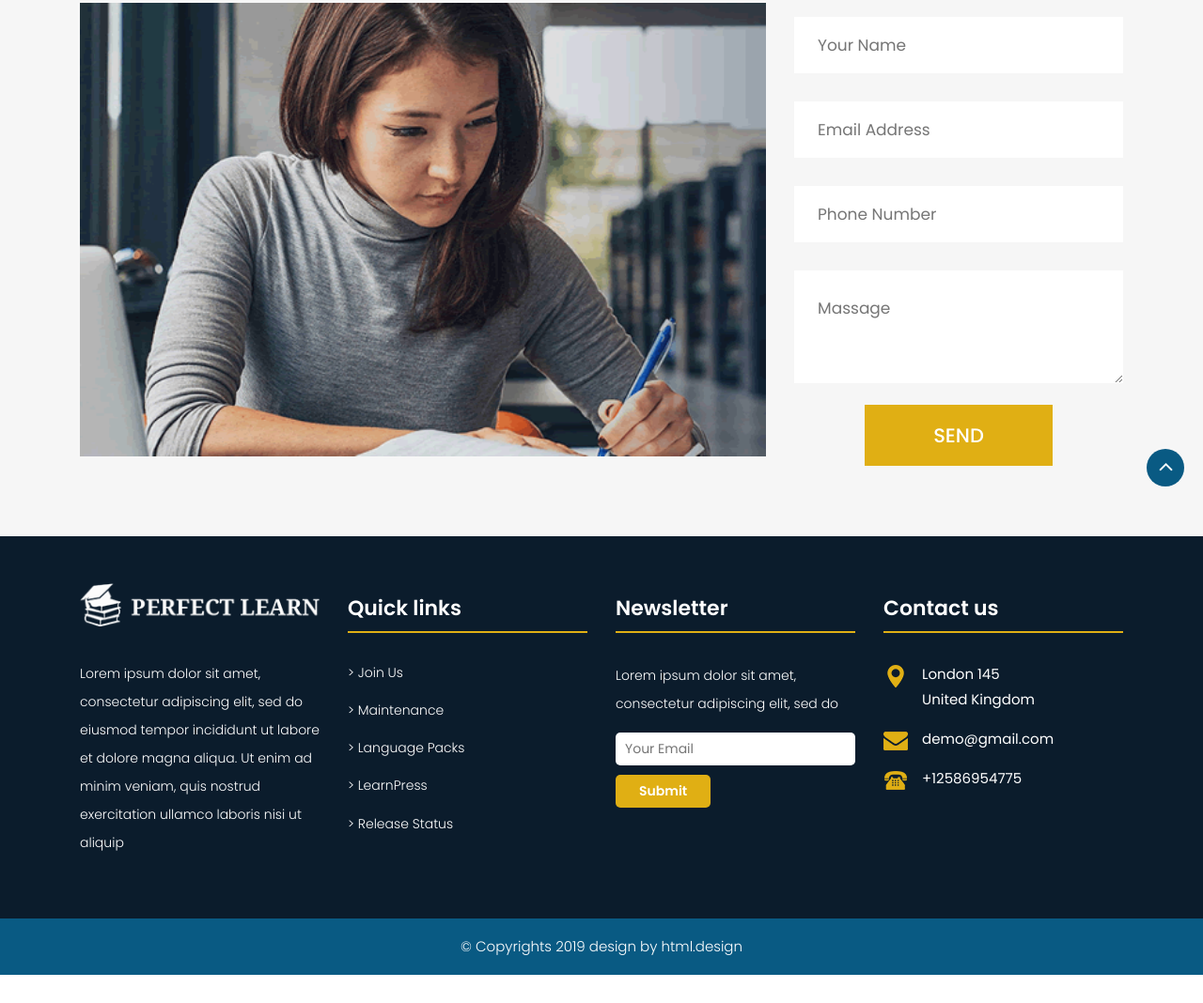
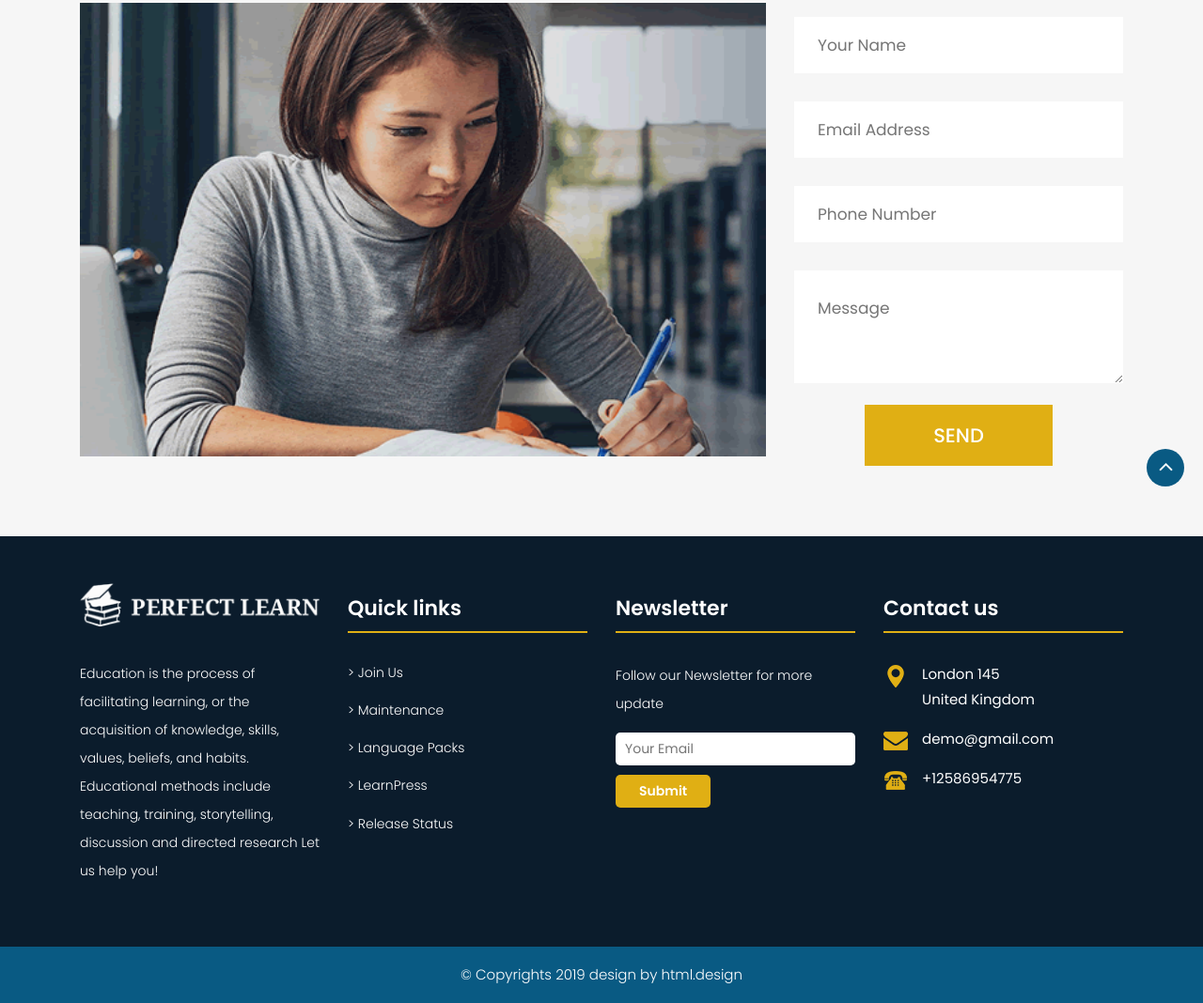
Before and after one commit to The-Codesis/simple-static-website, a plain HTML site: page contact.html in a window 1280 px wide. Shown: the part 272-1340 px from the top of the page at 94% size. Before the commit the page ends 1310 px from the top, so only its background shows below. Drawn offline with Linux system fonts and the light colour scheme.

Commit message:
Some important changes
One of the changes made by me is converting latin into engllish and other changes are Spelling changes which is quite important to be done!

```diff
--- a/contact.html
+++ b/contact.html
@@ -82,7 +82,7 @@
               <li><a class="nav-link active" href="index.html">Home</a></li>
               <li><a class="nav-link" href="about.html">About</a></li>
               <li><a class="nav-link" href="courses.html">Courses</a></li>
-              <li><a class="nav-link" href="reaserch.html">Reaserch</a></li>
+              <li><a class="nav-link" href="research.html">Reaserch</a></li>
               <li><a class="nav-link" href="news.html">News</a></li>
               <li><a class="nav-link" href="contact.html">Contact us</a></li>
             </ul>
@@ -152,7 +152,7 @@
                     />
                   </div>
                   <div class="full field">
-                    <textarea placeholder="Massage"></textarea>
+                    <textarea placeholder="Message"></textarea>
                   </div>
                   <div class="full field">
                     <div class="center"><button>Send</button></div>
@@ -176,10 +176,9 @@
               </div>
               <div class="full white_fonts">
                 <p>
-                  Lorem ipsum dolor sit amet, consectetur adipiscing elit, sed
-                  do eiusmod tempor incididunt ut labore et dolore magna aliqua.
-                  Ut enim ad minim veniam, quis nostrud exercitation ullamco
-                  laboris nisi ut aliquip
+                 Education is the process of facilitating learning, or the acquisition of knowledge, skills, values, beliefs, and habits.
+                             Educational methods include teaching, training, storytelling, discussion and directed research
+                              Let us help you!
                 </p>
               </div>
             </div>
@@ -202,7 +201,7 @@
             <div class="footer_blog full white_fonts">
               <h3>Newsletter</h3>
               <p>
-                Lorem ipsum dolor sit amet, consectetur adipiscing elit, sed do
+                Follow our Newsletter for more update
               </p>
               <div class="newsletter_form">
                 <form action="index.html">
```
